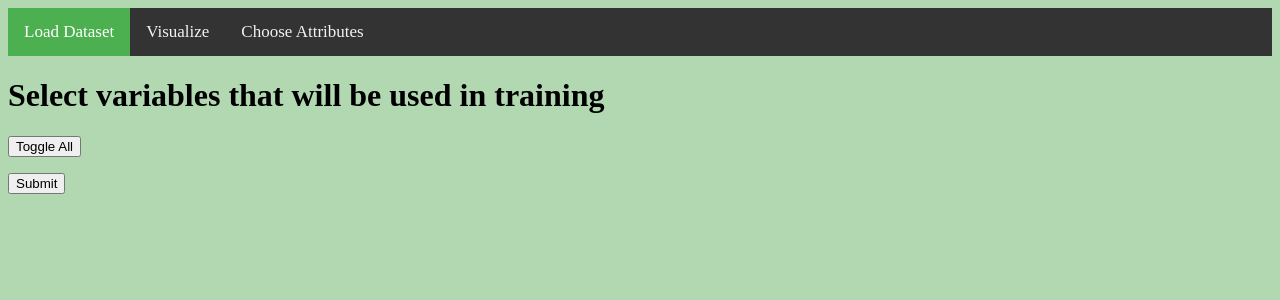
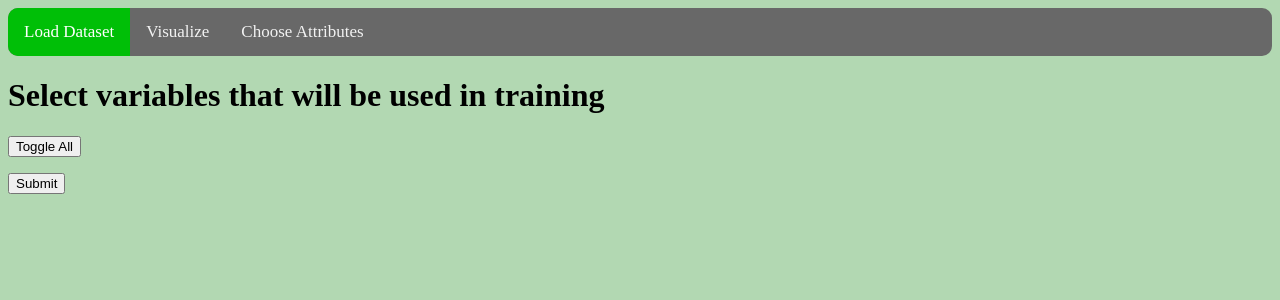
Before and after one commit to Neroxn/website-app, a Flask app: page /select_y in a window 1280 px wide. Shown: the top 300 px of the page. Run offline with Flask 2, Linux system fonts and the light colour scheme; parts of the project's set-up code (start-up, migrations or seed data) failed here and were passed over.

Commit message:
Visual Improvement

```diff
--- a/templates/select_variables.html
+++ b/templates/select_variables.html
@@ -25,8 +25,9 @@ body {
 
 /* Add a black background color to the top navigation */
 .topnav {
-  background-color: #333;
+  background-color: rgb(104,104,104);
   overflow: hidden;
+  border-radius: 10px;
 }
 
 /* Style the links inside the navigation bar */
@@ -43,11 +44,12 @@ body {
 .topnav a:hover {
   background-color: #ddd;
   color: black;
+  transform: scale(1.1);
 }
 
 /* Add a color to the active/current link */
 .topnav a.active {
-  background-color: #4CAF50;
+  background-color: #00bf07;
   color: white;
 }
 
--- a/templates/select_y_variable.html
+++ b/templates/select_y_variable.html
@@ -25,8 +25,9 @@ body {
 
 /* Add a black background color to the top navigation */
 .topnav {
-  background-color: #333;
+  background-color: rgb(104,104,104);
   overflow: hidden;
+  border-radius: 10px;
 }
 
 /* Style the links inside the navigation bar */
@@ -43,11 +44,12 @@ body {
 .topnav a:hover {
   background-color: #ddd;
   color: black;
+  transform: scale(1.1);
 }
 
 /* Add a color to the active/current link */
 .topnav a.active {
-  background-color: #4CAF50;
+  background-color: #00bf07;
   color: white;
 }
 
```
Also changed, not shown: templates/upload_file.html (+5 -6 lines).
